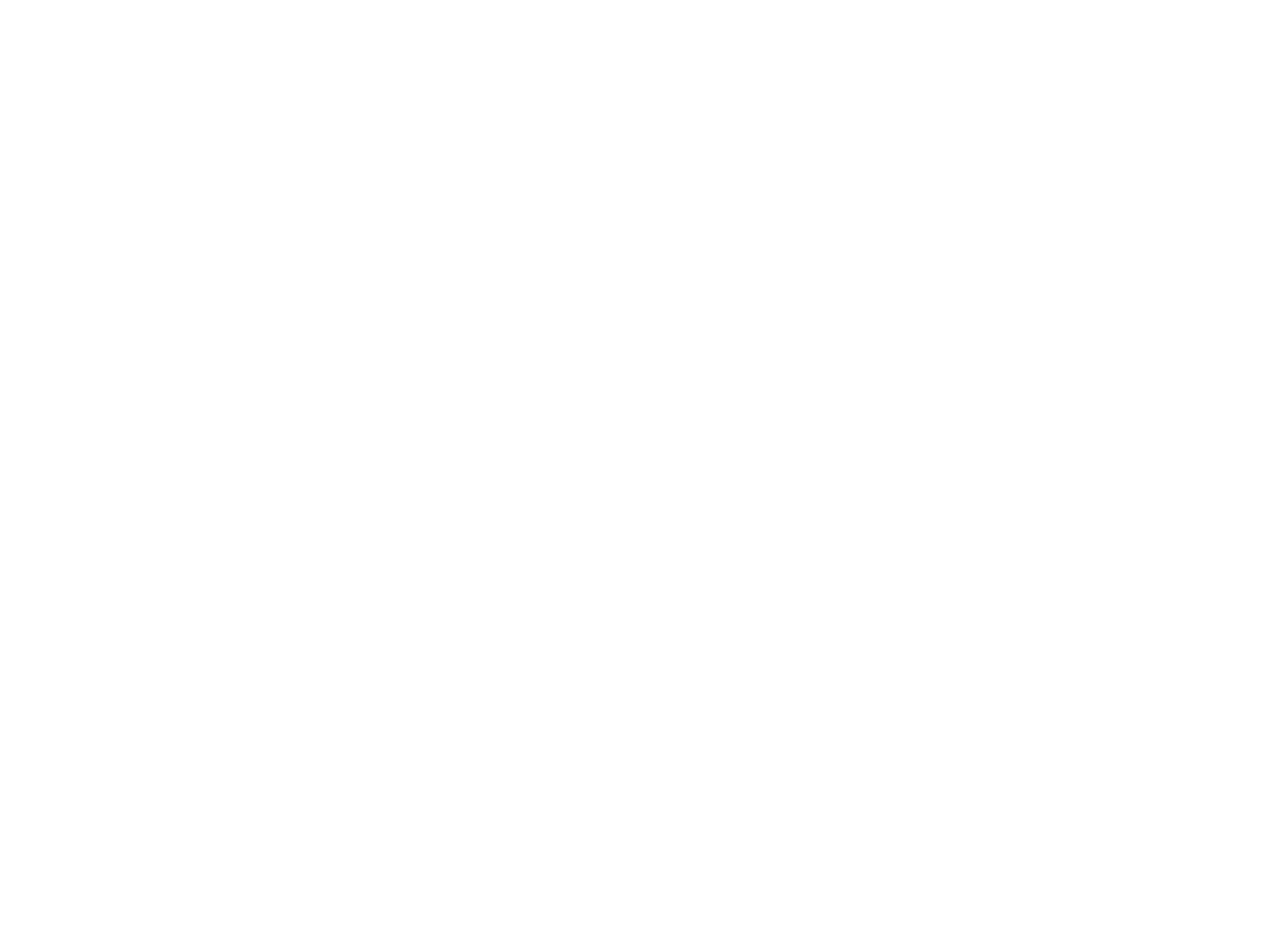
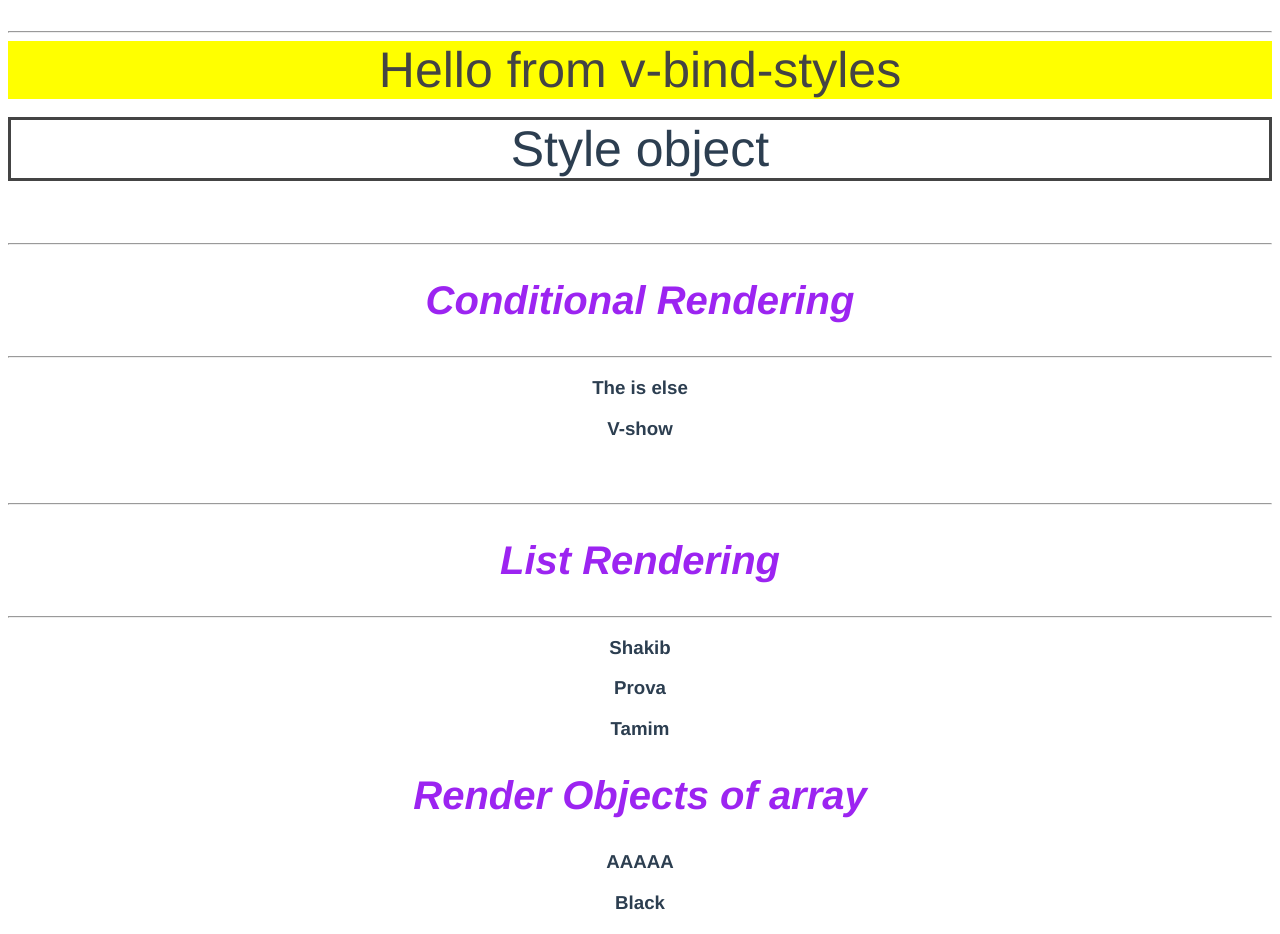
Before and after one commit to Samiul-Ahmed-96/vue-js-explore, a Vue app: page / in a window 1280 px wide. Shown: the part 1090-2024 px from the top of the page. Before the commit the page ends 800 px from the top, so only its background shows below. Built offline with nearby package versions, Linux system fonts and the light colour scheme.

Commit message:
Explore conditionalrendering

```diff
--- a/src/components/Binding.vue
+++ b/src/components/Binding.vue
@@ -1,4 +1,5 @@
 <template>
+  <div class="part-one">
     <hr />
     <h2>Binding Text</h2>
     <hr />
@@ -28,6 +29,45 @@
     <div class="normal-class" v-bind:class="status">Status</div>
     <br />
     <div v-bind:class="isSold ? 'sold' : 'available'">Soldout Movie</div>
+    <hr />
+    <h2>V-bind-style-inline</h2>
+    <hr />
+    <div
+      v-bind:style="{
+        color: vBindColor,
+        'font-size': vBindSize + 'px',
+        background: 'yellow',
+      }"
+    >
+      Hello from v-bind-styles
+    </div>
+    <br />
+    <div v-bind:style="styleObj">Style object</div>
+  </div>
+  <div class="part-two">
+    <br /><br /><br />
+    <hr />
+    <h2>Conditional Rendering</h2>
+    <hr />
+    <h3 v-if="number === 0">The is v-if</h3>
+    <h3 v-else-if="number < 0">The is v-else-if</h3>
+    <h3 v-else>The is else</h3>
+    <h3 v-show="showName">V-show</h3>
+  </div>
+  <div class="part-">
+    <br /><br />
+    <hr />
+    <h2>List Rendering</h2>
+    <hr />
+    <h3 v-for="name in names" :key="name">{{ name }}</h3>
+    <h2>Render Objects of array</h2>
+    <div v-for="actor in actors" :key="actor">
+      <h3>{{ actor.name }}</h3>
+      <h3 v-for="color in actor.favColor" :key="color">
+        {{ color }}
+      </h3>
+    </div>
+  </div>
 </template>
 
 <script>
@@ -42,6 +82,19 @@
       isDisabled: true,
       status: "dynamic-class",
       isSold: false,
+      vBindColor: "#444",
+      vBindSize: 50,
+      styleObj: {
+        fontSize: "50px",
+        border: "3px solid #444",
+      },
+      number: 6,
+      showName: true,
+      names: ["Shakib", "Prova", "Tamim"],
+      actors: [
+        { name: "AAAAA", favColor: ["Black", "Blue"] },
+        { name: "VVVVV", favColor: ["Yellow", "Red"] },
+      ],
     };
   },
 };
@@ -54,4 +107,9 @@
 .available {
   color: green;
 }
+h2 {
+  color: rgb(156, 36, 241);
+  font-size: 40px;
+  font-style: italic;
+}
 </style>
```
Lines whose indentation alone changed are shown as unchanged.
